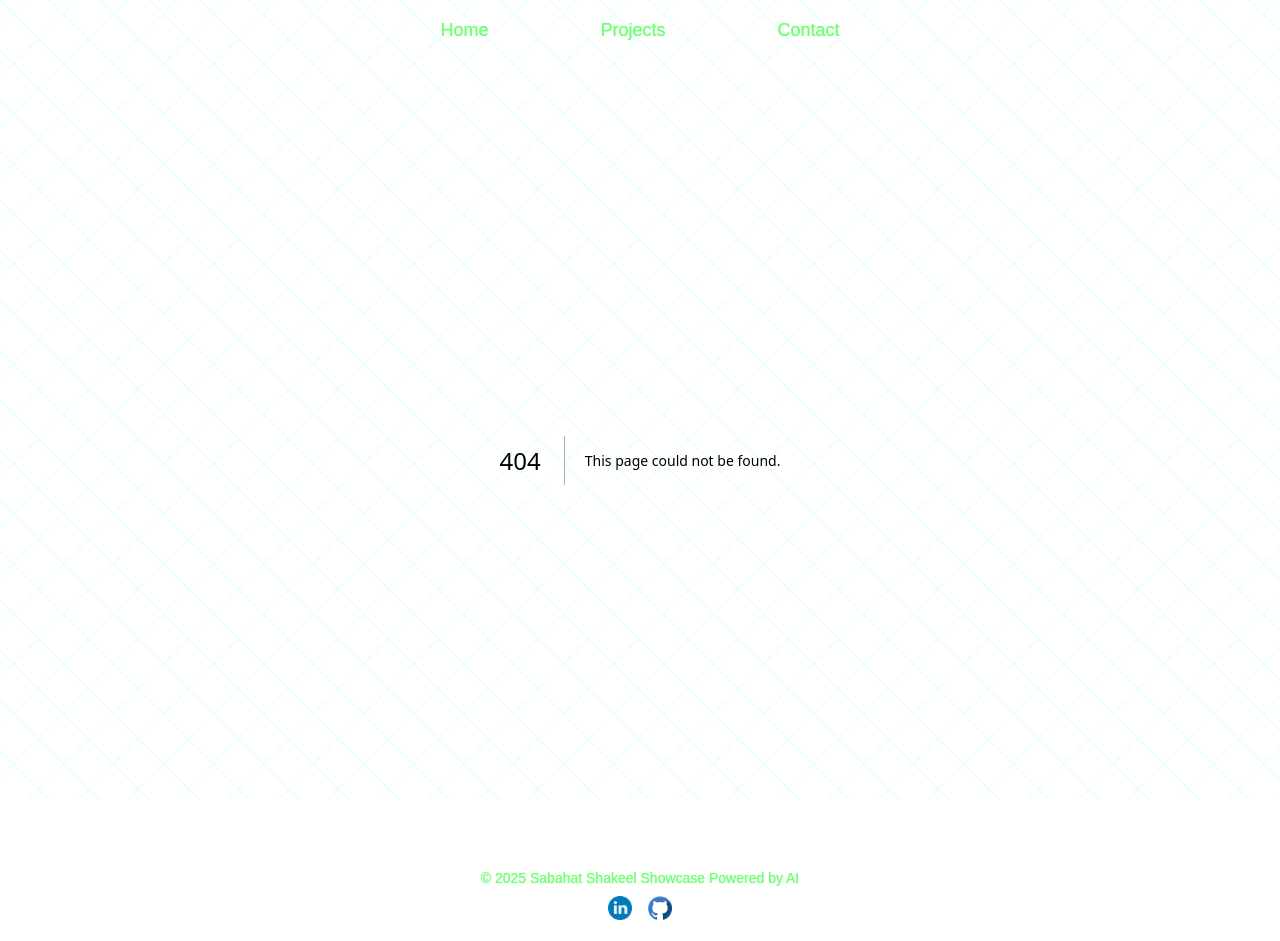
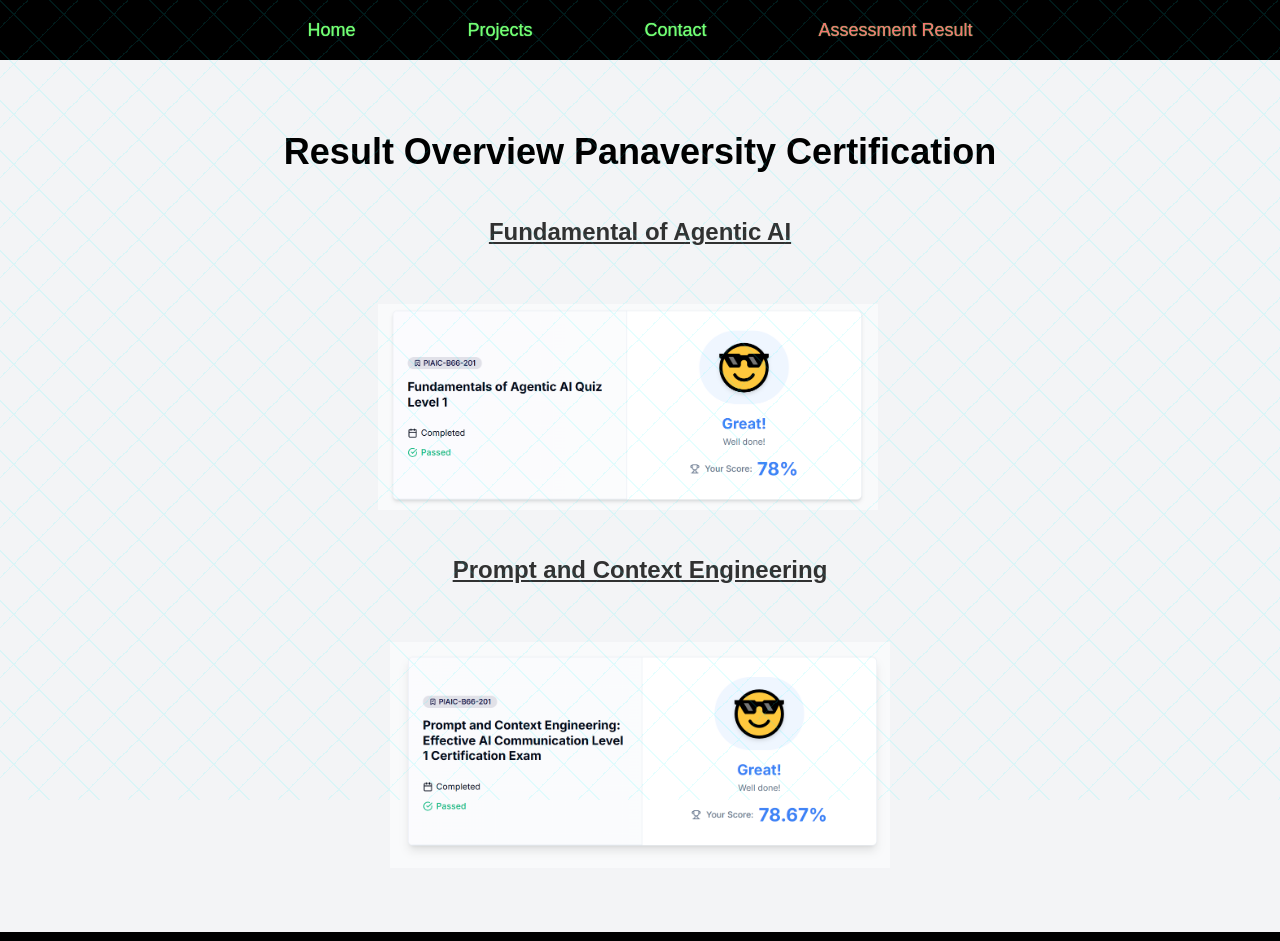
Before and after one commit to Sabahat-Shakeel/Agentic-Portfolio, a Next.js app: page /components/certificate in a window 1280 px wide. Before the commit this address had no page. Shown: the top 941 px of the page. Built offline with nearby package versions, Linux system fonts and the light colour scheme.

Commit message:
add component

```diff
--- /dev/null
+++ b/src/app/components/certificate/page.tsx
@@ -0,0 +1,53 @@
+import Image from "next/image";
+
+export default function Assesment() {
+  return (
+    <section className="py-16 bg-gray-100 min-h-screen flex flex-col items-center justify-center ">
+      <div className="max-w-5xl mx-auto px-4 flex flex-col items-center justify-center text-center gap-11">
+
+
+        {/* <div className="text-blue-600 hover:text-blue-800 underline text-2xl font-semibold mb-6 flex gap-1"></div>   */}
+         <div className="text-balck hover:text-green-500 text-4xl font-semibold pt-2">Result Overview Panaversity Certification</div>
+
+        <h1 className="text-3xl lg:text-2xl font-bold underline text-black/80 mb-4">
+         Fundamental of Agentic AI
+        </h1>
+
+      </div>
+
+    <div className="max-w-5xl mx-auto px-3 flex flex-col items-center justify-center text-center mt-10">
+
+      <div className="w-full">
+        <Image
+          src="/agentic_ai.png"
+          alt="result"
+          width={800}
+          height={250}
+          priority
+          className="w-full max-w-[500px] h-auto object-contain  border-black"
+        />
+      </div>
+
+    <h1 className="text-3xl lg:text-2xl font-bold underline text-black/80 mb-4 mt-11">
+         Prompt and Context Engineering </h1>
+
+
+
+    <div className="max-w-5xl mx-auto px-3 flex flex-col items-center justify-center text-center mt-10">
+
+      <div className="w-full">
+        <Image
+          src="/prompt_context.png"
+          alt="result"
+          width={800}
+          height={250}
+          priority
+          className="w-full max-w-[500px] h-auto object-contain  border-black"
+        />
+      </div>
+
+</div>
+    </div>
+    </section>
+  );
+}
--- a/src/app/components/navbar.tsx
+++ b/src/app/components/navbar.tsx
@@ -48,7 +48,7 @@
             </button>
           </div>
 
-          <ul className={`${merrweight.className} flex flex-col gap-8  text-white/60 text-lg`}>
+          <ul className={`${merrweight.className} flex flex-col gap-8  text-[#5f9646] text-lg`}>
             <li className="hover:scale-105">
               <Link href="/" onClick={toggleMenu}>
                 Home
@@ -66,10 +66,18 @@
                 Contact
               </Link>
             </li>
+
+
+             <li className="hover:scale-105 text-red-400 ">
+              <Link href="/components/certificate" onClick={toggleMenu}>
+                Assessment Result
+              </Link>
+            </li>
+
             {/* <hr className='shadow-2xl text-slate-500 shadow-slate-400'/> */}
           </ul>
 
-<div className={`${merrweight.className} mt-20 font-serif text-white/80 text-xl  `}>
+<div className={`${merrweight.className} mt-20 font-serif text-white/80 text-xl `}>
 
  <Link href={"https://github.com/Sabahat-Shakeel"}><button className="rounded px-2 py-1 bg-[#ef4e39] hover:underline hover:underline-offset-4 hover:opacity-85">
     Go To Github
@@ -97,6 +105,10 @@
             <li className="hover:scale-110  hover:ease-in-out transition-transform" >
               <Link href="mailto:syedasabahatshakeel@gmail.com">Contact</Link>
             </li>
+
+             <li className=" hover:scale-110  hover:ease-in-out transition-transform text-red-400" >
+              <Link href="/components/certificate">Assessment Result</Link>
+            </li>
           </ul>
         </nav>
       </div>
```
Also changed, not shown: public/agentic_ai.png (added), public/prompt_context.png (added).
